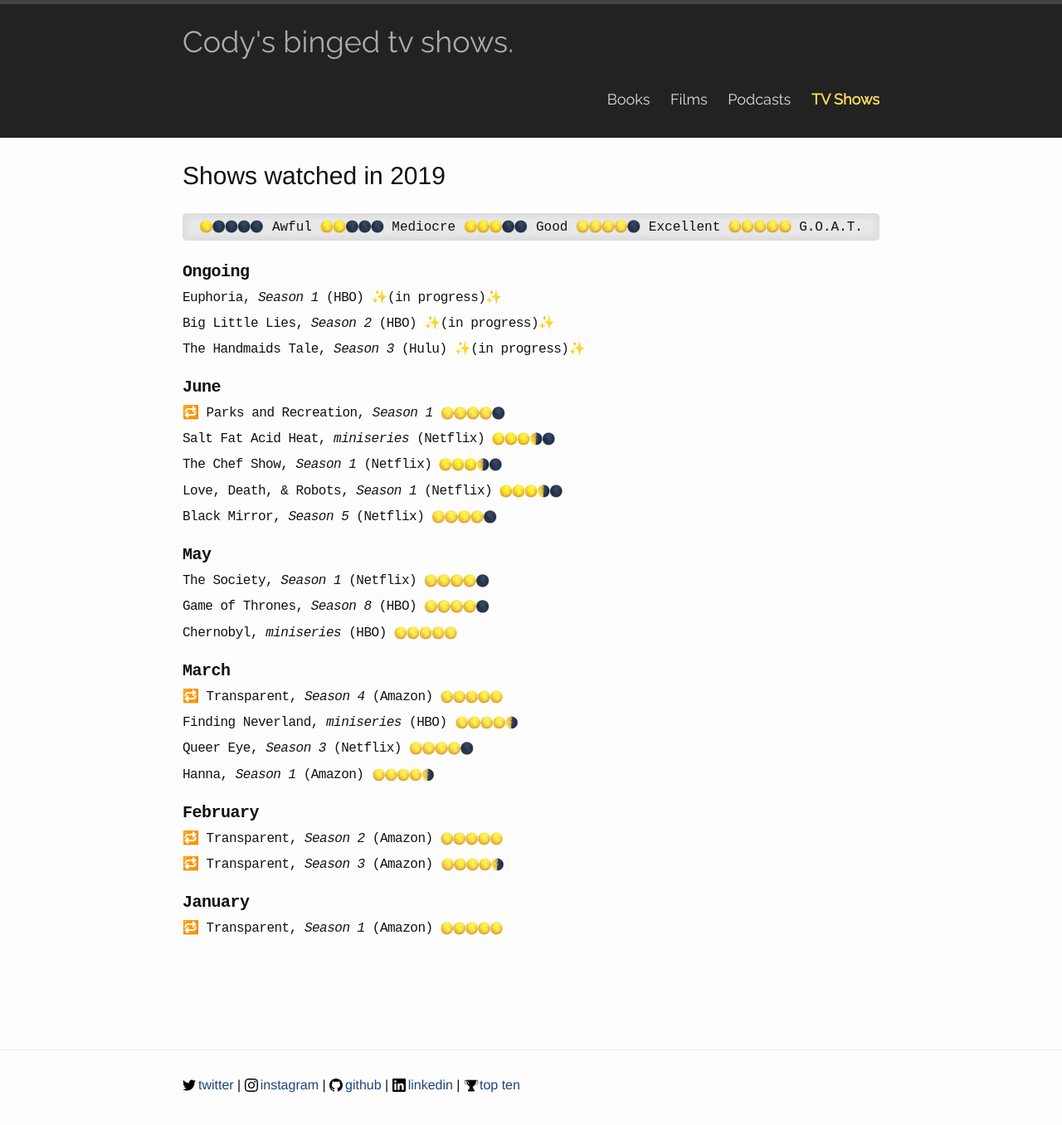
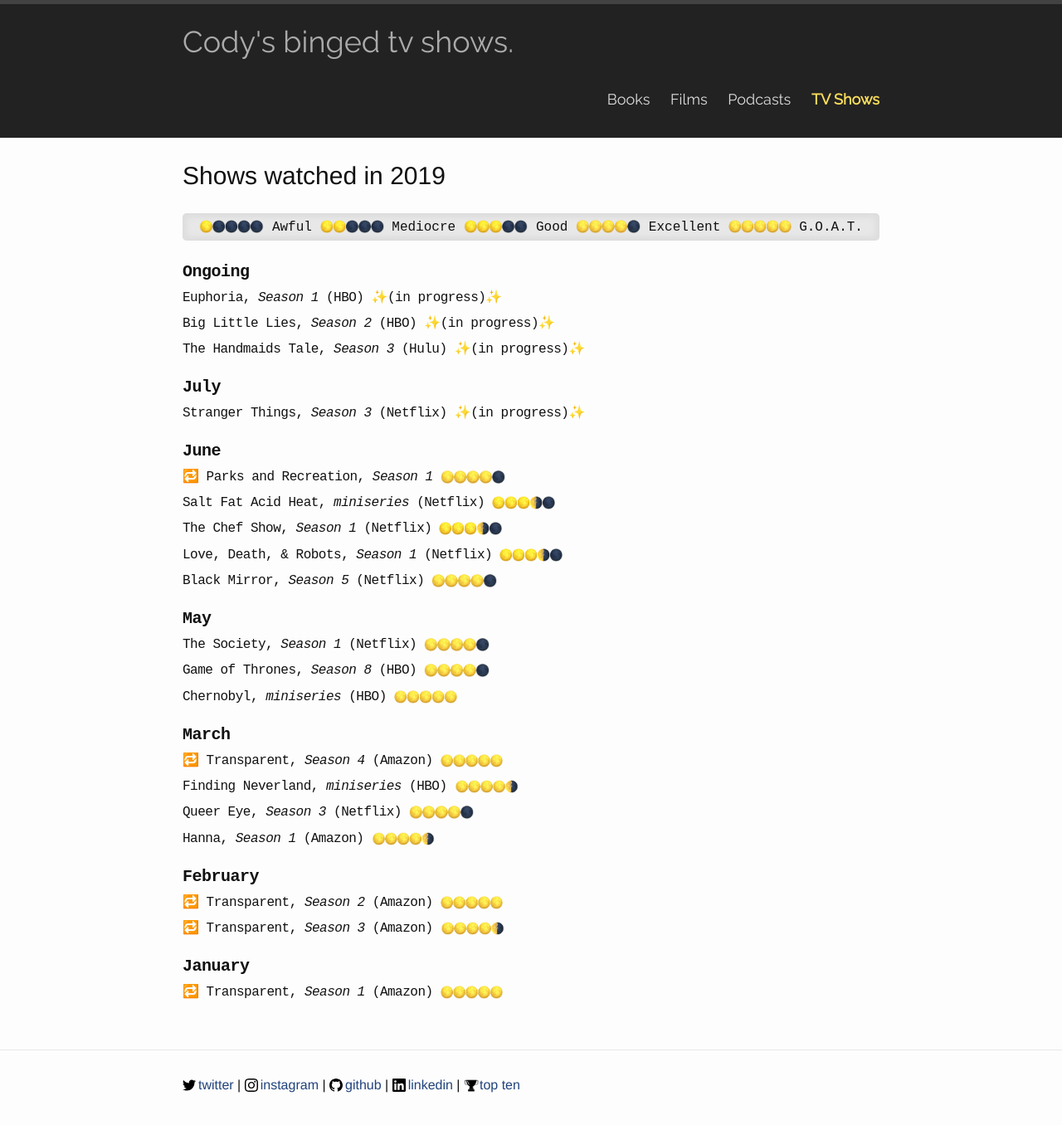
Before and after one commit to codydalerodgers/personal-blog, a Jekyll site: the page built from _shows/2019.md, in a window 1280 px wide. Shown: the top 1356 px of the page at 83% size. Built offline with Jekyll 4.4.1, drawn with Linux system fonts in a browser that asks for light colours.

Commit message:
Update shows

```diff
--- a/_shows/2019.md
+++ b/_shows/2019.md
@@ -9,6 +9,9 @@
 Big Little Lies, _Season 2_ (HBO) {{ site.inprogress }}
 
 The Handmaids Tale, _Season 3_ (Hulu) {{ site.inprogress }}
+
+## July
+Stranger Things, _Season 3_ (Netflix) {{ site.inprogress }}
 
 ## June
 🔁 Parks and Recreation, _Season 1_ {{ site.four }}
```
